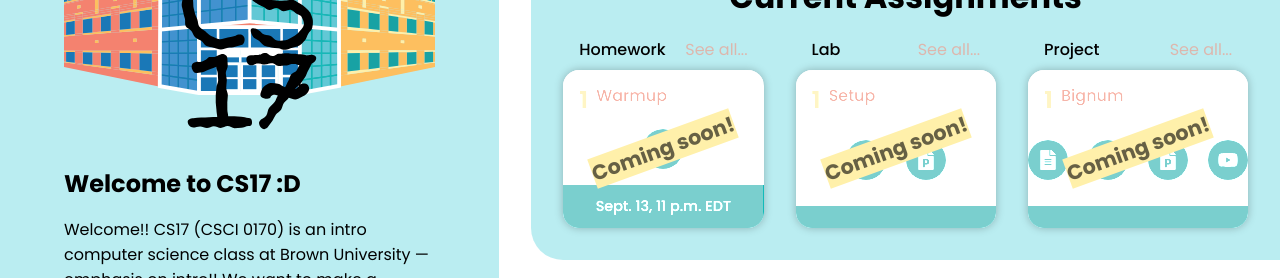
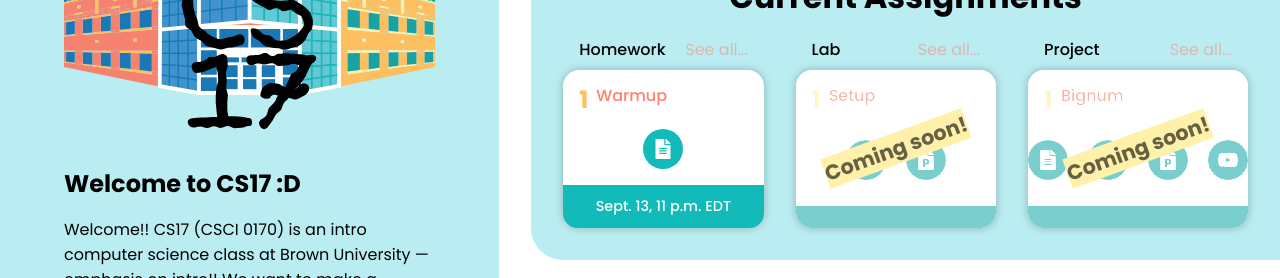
Before and after one commit to cs17-fall2023/cs17-fall2023.github.io, a React (Create React App) app: page / in a window 1280 px wide. Shown: the part 343-621 px from the top of the page. Built offline with nearby package versions, Linux system fonts and the light colour scheme.

Commit message:
uploading homework 1

```diff
--- a/src/Info/Assignments/Homeworks/Homeworks.js
+++ b/src/Info/Assignments/Homeworks/Homeworks.js
@@ -4,7 +4,7 @@
 
 const homeworks = [
 	{
-		number: 1, title: "Warmup", dueDate: "Sept. 13, 11 p.m. EDT", active: false,
+		number: 1, title: "Warmup", dueDate: "Sept. 13, 11 p.m. EDT", active: true,
 		links: [
 			{ icon: <FaFileAlt />, link: "https://drive.google.com/file/d/13vOoImg_P-vq04KKfFqF_3M9hehOz0x9/view?usp=sharing", label: "Handout" },
 		]
```
